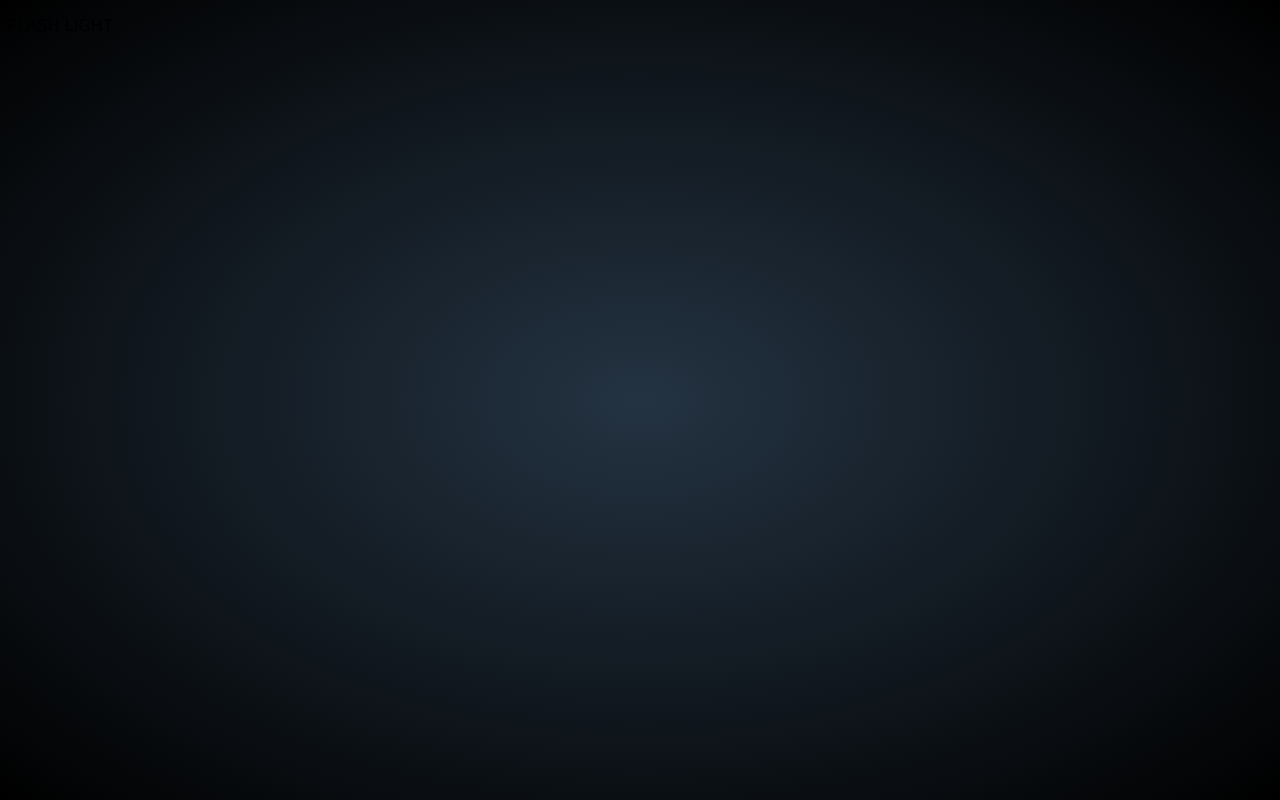
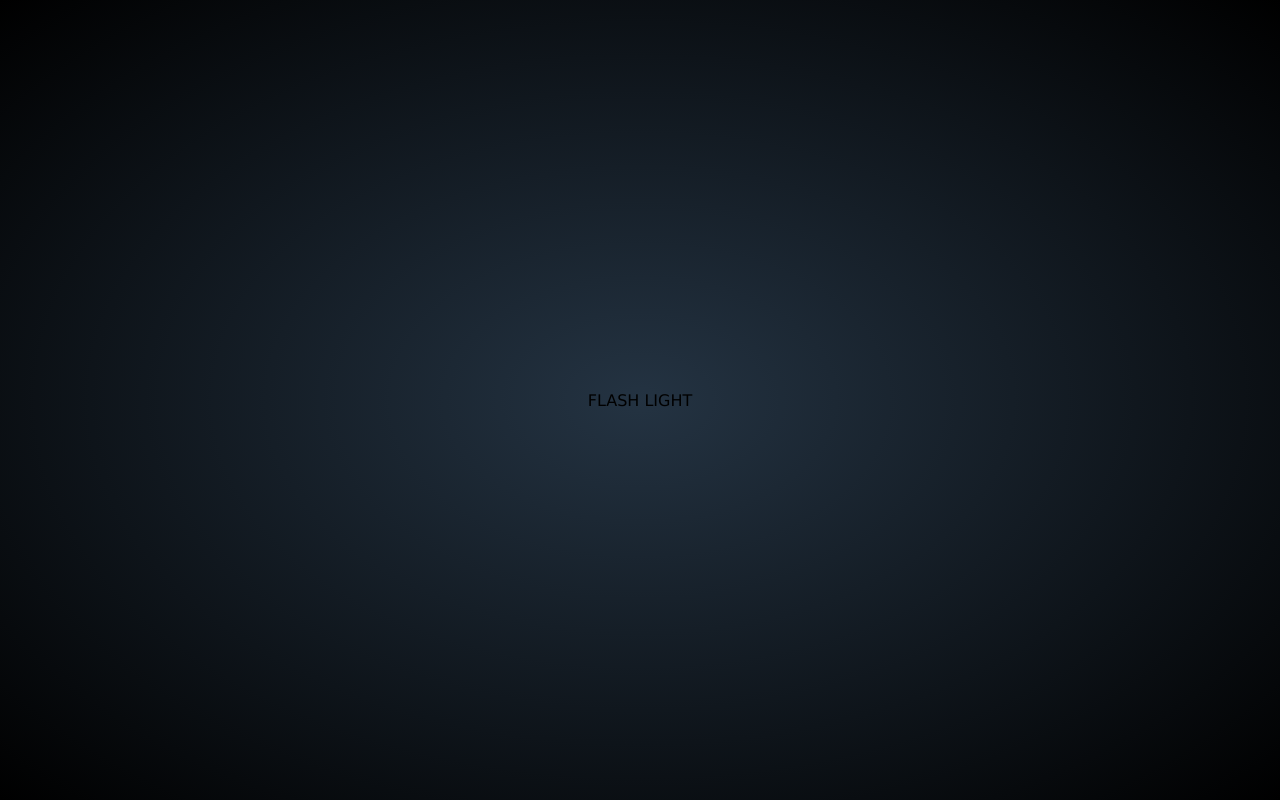
Before and after one commit to DariaSibova/Flash-Light, a plain HTML site: page index.html in a window 1280 px wide. Drawn offline with Linux system fonts and the light colour scheme.

Commit message:
1 file modified

```diff
--- a/styles.css
+++ b/styles.css
@@ -6,3 +6,13 @@ html{
   font-family: Geneva ,sans-serif;
 background: hsl(210, 30%, 0%) radial-gradient(hsl(210,30%,20%),hsl(210,30%,0%));
 }
+
+body{
+  margin: 0;
+  width: 100%;
+  height: 100%;
+  text-align: center;
+display: flex;
+justify-content: center;
+align-items: center;
+}
```
